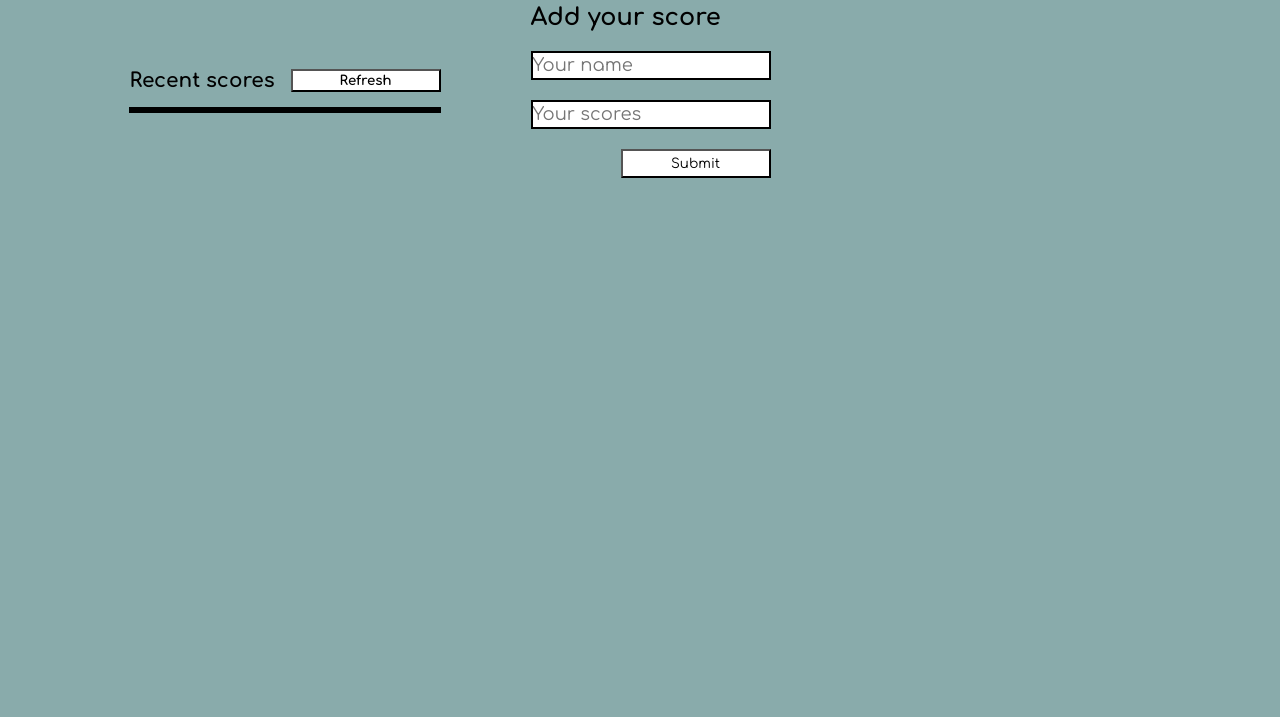
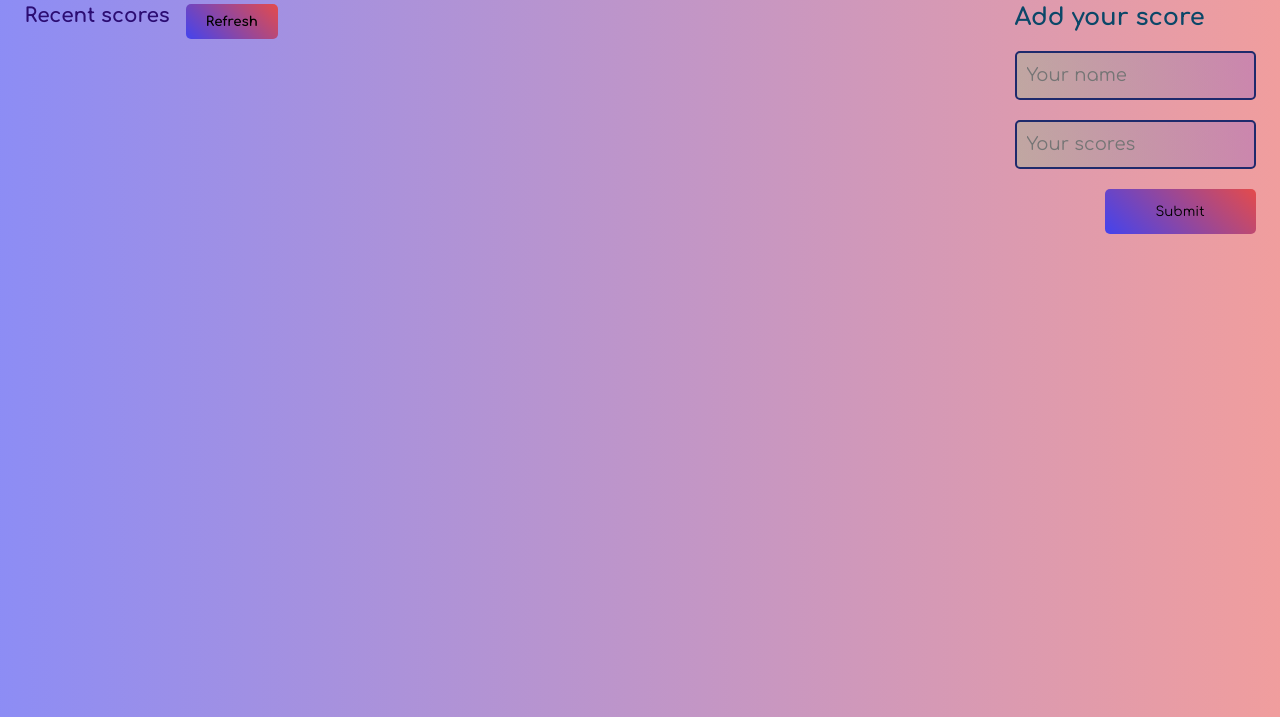
Before and after one commit to Wils-FOURR-speed/Leaderboard-project, a website built with webpack: page src/index.html in a window 1280 px wide. Shown: the part 103-820 px from the top of the page. Built offline with nearby package versions, Linux system fonts and the light colour scheme.

Commit message:
Add more styling to application

```diff
--- a/src/index.css
+++ b/src/index.css
@@ -9,7 +9,9 @@
 }
 
 body {
-  background-color: rgb(137, 171, 171);
+  background: linear-gradient(90deg, rgba(67, 67, 238, 0.608), rgba(228, 75, 75, 0.542));
+  background-repeat: no-repeat;
+  min-height: 100vh;
 }
 
 header {
@@ -17,15 +19,16 @@ header {
   margin-top: 20px;
   margin-left: 10px;
   font-size: 30px;
+  color: rgb(98, 68, 175);
 }
 
 .main-container {
   display: flex;
   flex-direction: row;
   row-gap: 1rem;
-  align-items: center;
   justify-content: center;
   max-width: 900px;
+  margin: auto;
 }
 
 .part1 {
@@ -41,27 +44,46 @@ header {
 
 .header1 h2 {
   font-size: 20px;
+  color: rgb(44, 13, 115);
 }
 
 button {
   font-weight: 400;
-  min-width: 150px;
-  background-color: #fff;
+  padding: 10px 20px;
+  background: linear-gradient(45deg, rgb(67, 67, 238), rgb(228, 75, 75));
+  border-radius: 5px;
+  border: none;
+}
+
+form button {
+  margin-top: 20px;
+  line-height: 25px;
+  margin-left: 90px;
+}
+
+button:hover {
+  background: linear-gradient(45deg, rgb(208, 129, 49), rgba(145, 197, 71, 0.63));
 }
 
 .listOfNames {
-  background-color: #fff;
-  border: 3px solid black;
+  border: none;
+  border-radius: 5px;
+  box-shadow: 0 0 5px grey;
   margin-top: 15px;
+  background-color: transparent;
+  width: 900px;
+  max-height: 500px;
+  overflow-y: scroll;
 }
 
 ul li {
   display: flex;
   justify-content: space-between;
+  padding: 10px;
 }
 
 li:nth-child(even) {
-  background-color: rgb(204, 216, 204);
+  background-color: rgba(84, 123, 229, 0.419);
 }
 
 .listOfNames ul li {
@@ -73,18 +95,19 @@ li:nth-child(even) {
   margin-left: 90px;
 }
 
+.part2 h2 {
+  color: rgb(11, 71, 104);
+}
+
 form input {
-  border: 2px solid black;
+  border: 2px solid rgb(30, 42, 108);
+  border-radius: 5px;
+  padding: 10px;
   margin-top: 20px;
   line-height: 25px;
   font-size: large;
   font-weight: 400;
-}
-
-form button {
-  margin-top: 20px;
-  line-height: 25px;
-  margin-left: 90px;
+  background: linear-gradient(80deg, rgba(0, 255, 64, 0.126), rgba(0, 0, 255, 0.148));
 }
 
 .check-in {
@@ -95,4 +118,5 @@ form button {
 
 span {
   font-weight: 900;
+  margin: 0 0 0 10px;
 }
--- a/src/index.js
+++ b/src/index.js
@@ -11,7 +11,7 @@ const getReq = async () => {
       allScores = scores1.result;
       let lists = '';
       allScores.forEach((element) => {
-        lists += `<li>name:${element.user} <span>score: ${element.score}</span></li>`;
+        lists += `<li><div>Player Name: <span>${element.user}</span> </div> <div>Score:<span> ${element.score}</span></div></li>`;
       });
       list.innerHTML = lists;
     });
```
